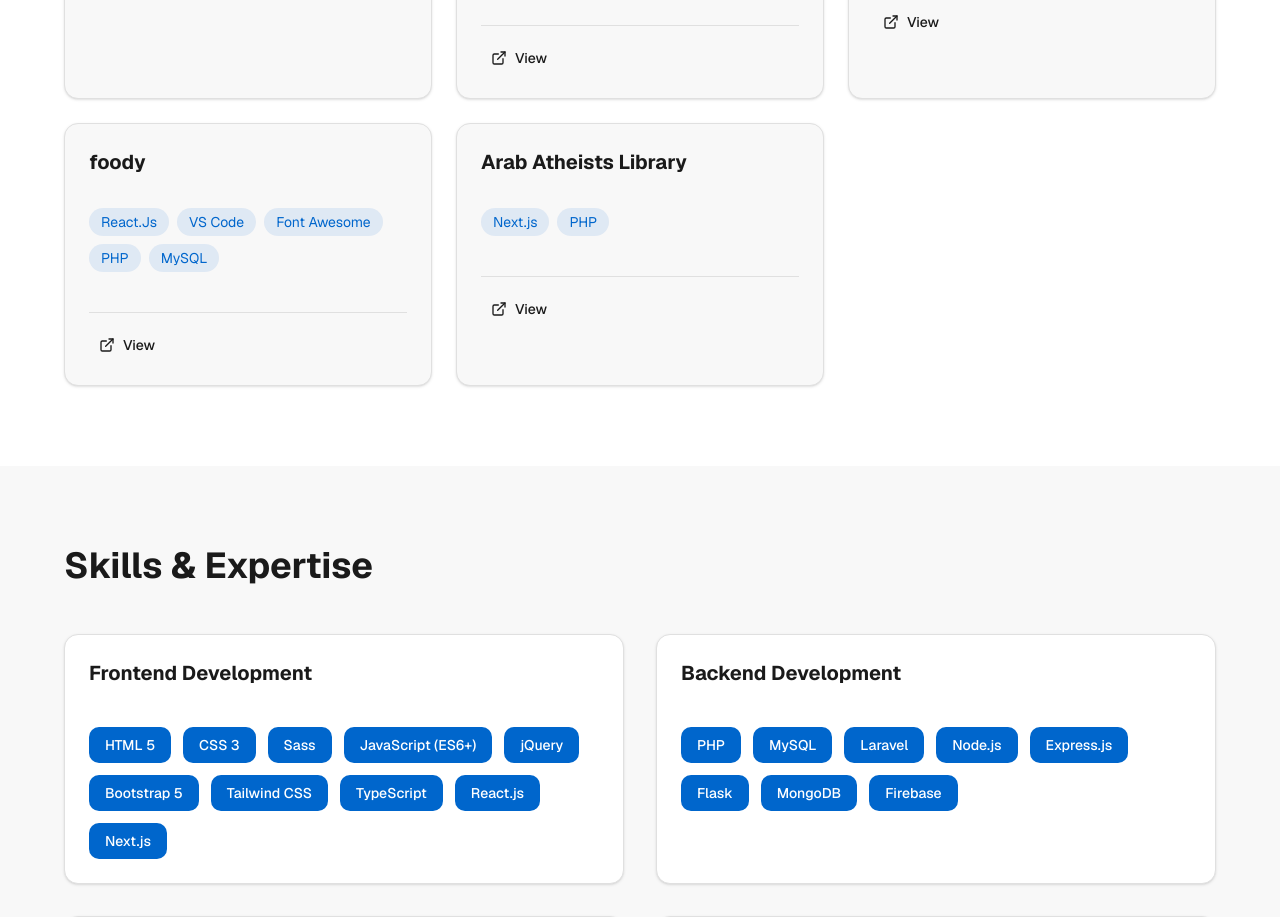
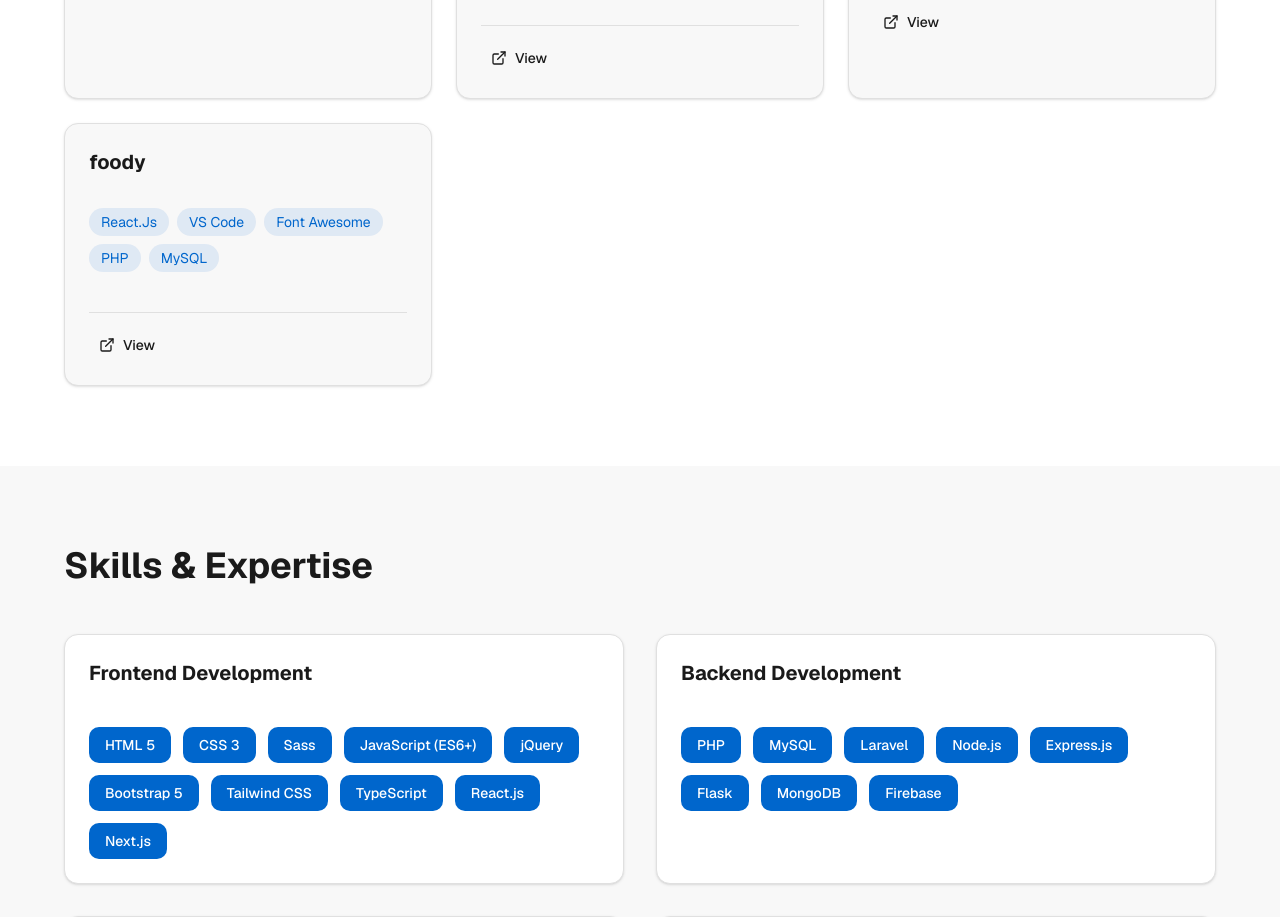
Before and after one commit to codercoder61/knoudev, a Next.js app: page / in a window 1280 px wide. Shown: the part 2240-3157 px from the top of the page. Built offline with nearby package versions, Linux system fonts and the light colour scheme.

Commit message:
Update projects.tsx

```diff
--- a/components/projects.tsx
+++ b/components/projects.tsx
@@ -100,12 +100,6 @@ const projects = [
     tags: ['React.Js','VS Code','Font Awesome','PHP','MySQL'],
     link: 'https://fooddy-phi.vercel.app/',
   },
-  {
-    id: 20,
-    title: 'Arab Atheists Library',
-    tags: ['Next.js','PHP'],
-    link: 'https://bookfinder-chi.vercel.app/',
-  },
 ]
 
 export function Projects() {
```
